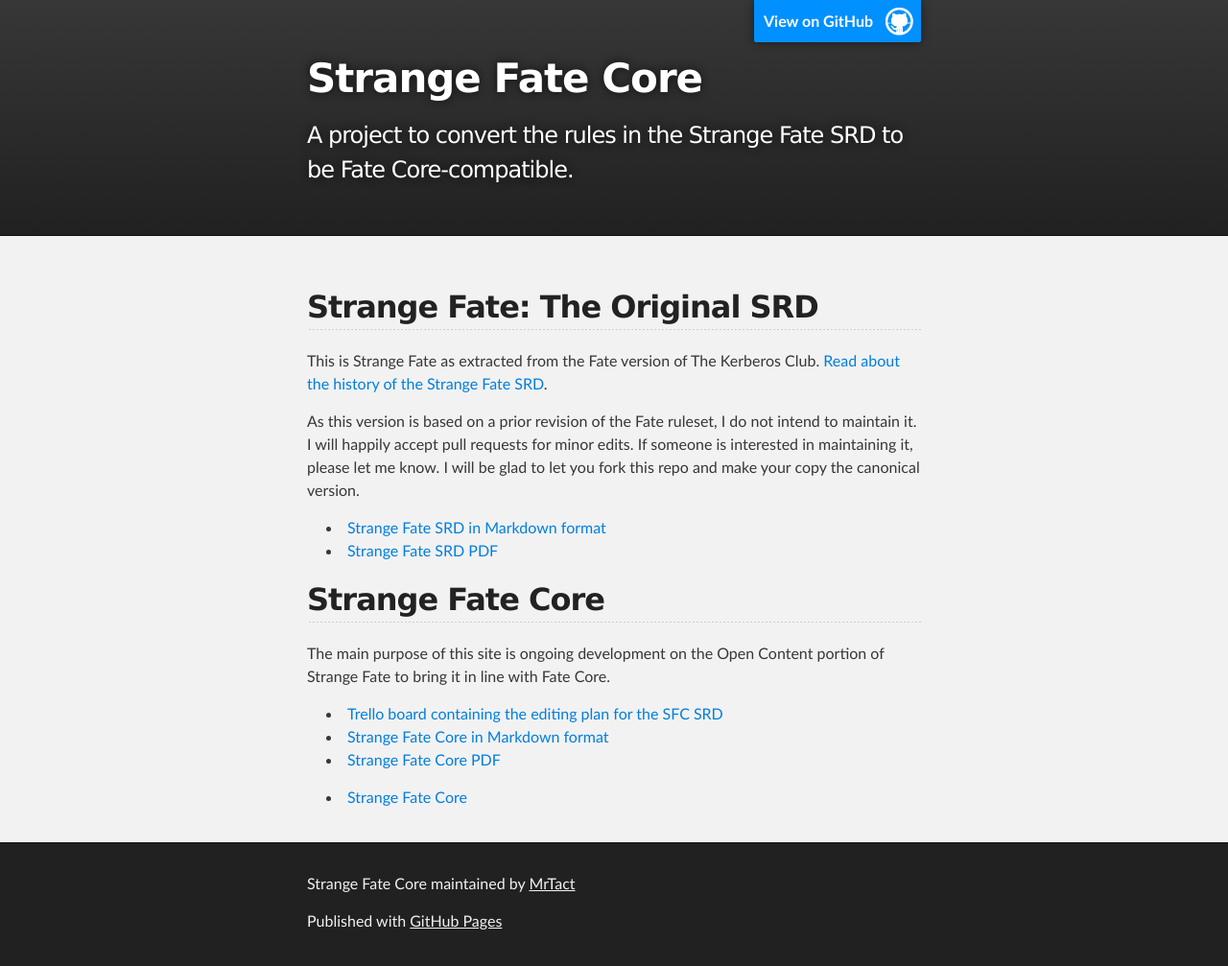
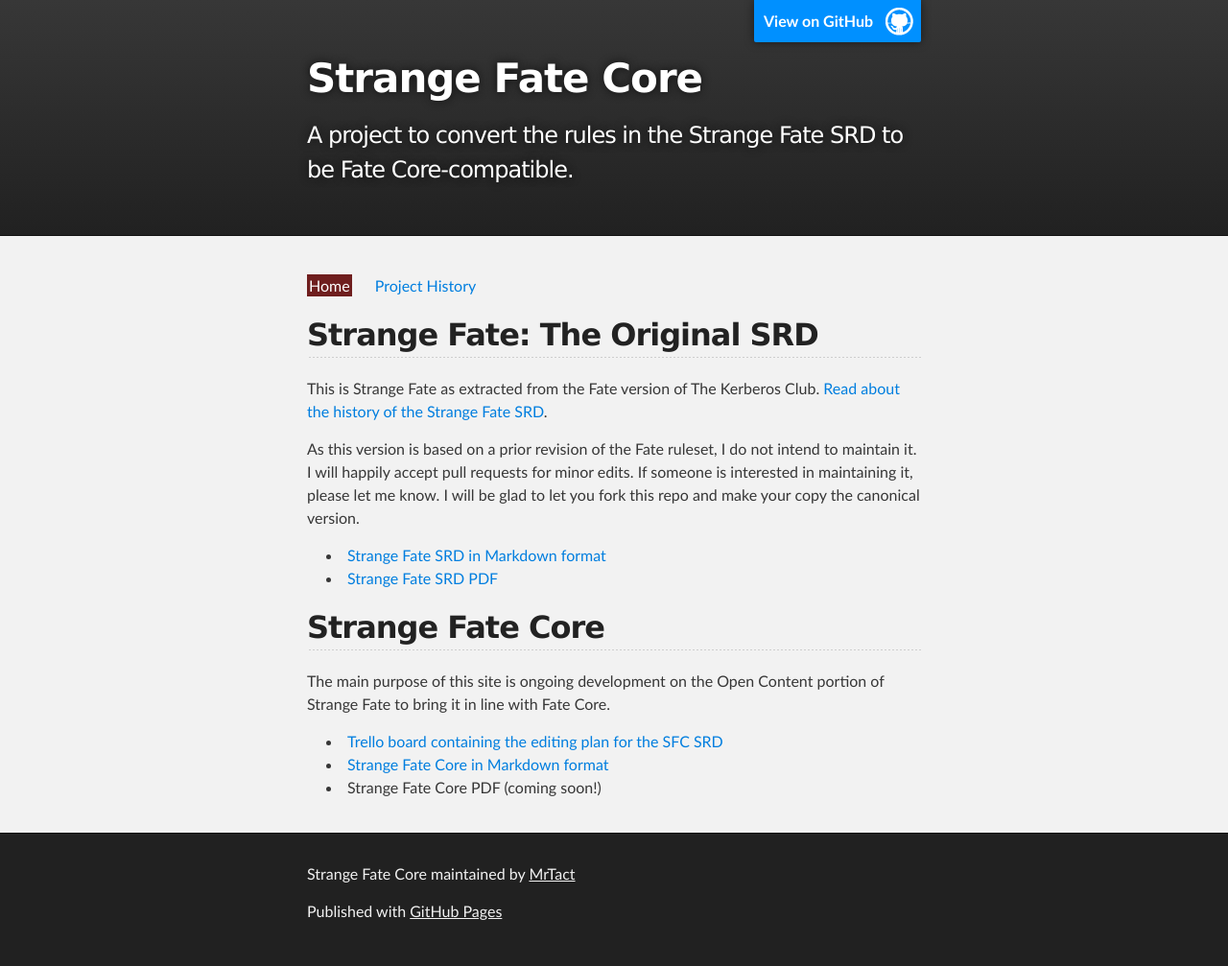
Before and after one commit to MrTact/StrangeFateCore, a Jekyll site: the page built from index.md, in a window 1280 px wide. Shown: the whole page at 96% size. Built offline with Jekyll 4.4.1, drawn with Linux system fonts in a browser that asks for light colours.

Commit message:
Github pages largely done at this point

```diff
--- a/_layouts/default.html
+++ b/_layouts/default.html
@@ -2,16 +2,16 @@
 
 	{% include header.html %}
 
+
     <!-- MAIN CONTENT -->
     <div id="main_content_wrap" class="outer">
-      <section id="main_content" class="inner">
+		<section id="main_content" class="inner">
+		{% include nav.html %}
 
-      {{ content }}
+		{{ content }}
 
-	  {% include nav.html %}
-
-      </section>
-    </div>
+		</section>
+	</div>
 
 
     {% include footer.html %}
--- a/index.md
+++ b/index.md
@@ -1,20 +1,20 @@
 ---
 layout: default
-title: Strange Fate Core
+title: Home
 ---
 ## Strange Fate: The Original SRD
 
-This is Strange Fate as extracted from the Fate version of The Kerberos Club. [Read about the history of the Strange Fate SRD](#dummy).
+This is Strange Fate as extracted from the Fate version of The Kerberos Club. [Read about the history of the Strange Fate SRD](project-history.html).
 
 As this version is based on a prior revision of the Fate ruleset, I do not intend to maintain it. I will happily accept pull requests for minor edits. If someone is interested in maintaining it, please let me know. I will be glad to let you fork this repo and make your copy the canonical version.
 
- * [Strange Fate SRD in Markdown format](#dummy)
- * [Strange Fate SRD PDF](#dummy)
+ * [Strange Fate SRD in Markdown format](https://github.com/MrTact/StrangeFateCore/blob/master/UpdatedSRD/Strange-FATE-SRD.md)
+ * [Strange Fate SRD PDF](https://github.com/MrTact/StrangeFateCore/releases/download/srd-v1.0.0/Strange-FATE-SRD.pdf)
 
 ## Strange Fate Core
 
 The main purpose of this site is ongoing development on the Open Content portion of Strange Fate to bring it in line with Fate Core.
 
  * [Trello board containing the editing plan for the SFC SRD](https://trello.com/b/DvFiGnj0/strange-fate-core)
- * [Strange Fate Core in Markdown format](#dummy)
- * [Strange Fate Core PDF](#dummy)
+ * [Strange Fate Core in Markdown format](https://github.com/MrTact/StrangeFateCore/blob/master/CoreSource/StrangeFateCore.md)
+ * Strange Fate Core PDF (coming soon!)
--- a/stylesheets/stylesheet.css
+++ b/stylesheets/stylesheet.css
@@ -366,6 +366,7 @@
     background: #212121;
 }
 
+/*
 #nav-primary {
     display: flex;
     display: -webkit-flex;
@@ -374,6 +375,25 @@
     align-items: flex-start;
     -webkit-align-items: flex-start;
     padding: 0 8px;
+}
+*/
+
+nav .active {
+    background-color: #6F1E1E;
+    color: #fff;
+    padding: 2px;
+    pointer-events: none;
+    cursor: default;
+}
+
+nav ul {
+    padding-left: 0;
+}
+
+nav li {
+    display: inline;
+    list-style-type: none;
+    padding-right: 20px;
 }
 
 /*******************************************************************************
```
Also changed, not shown: project-history.md (added, +15 -0 lines). Lines whose indentation alone changed are shown as unchanged.
